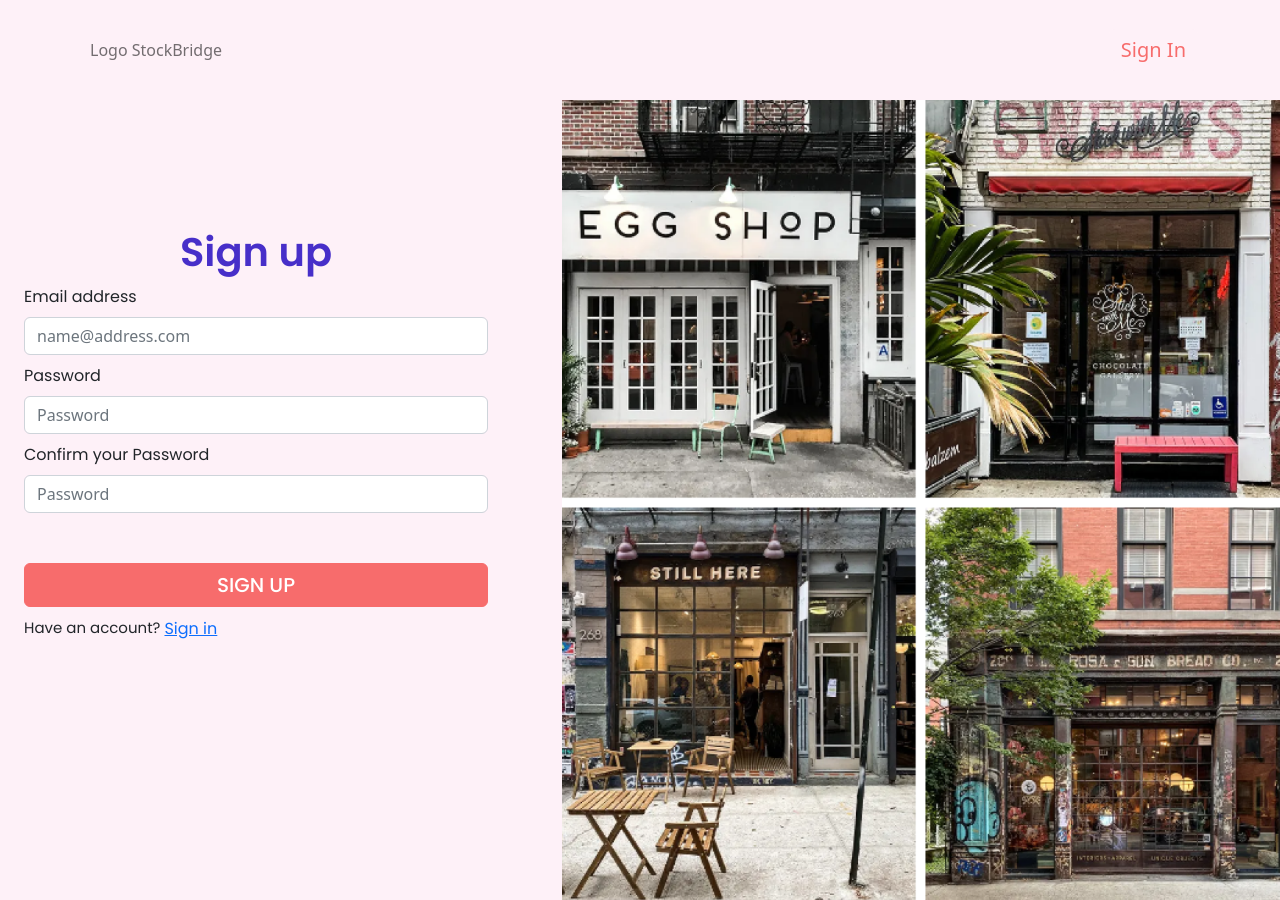
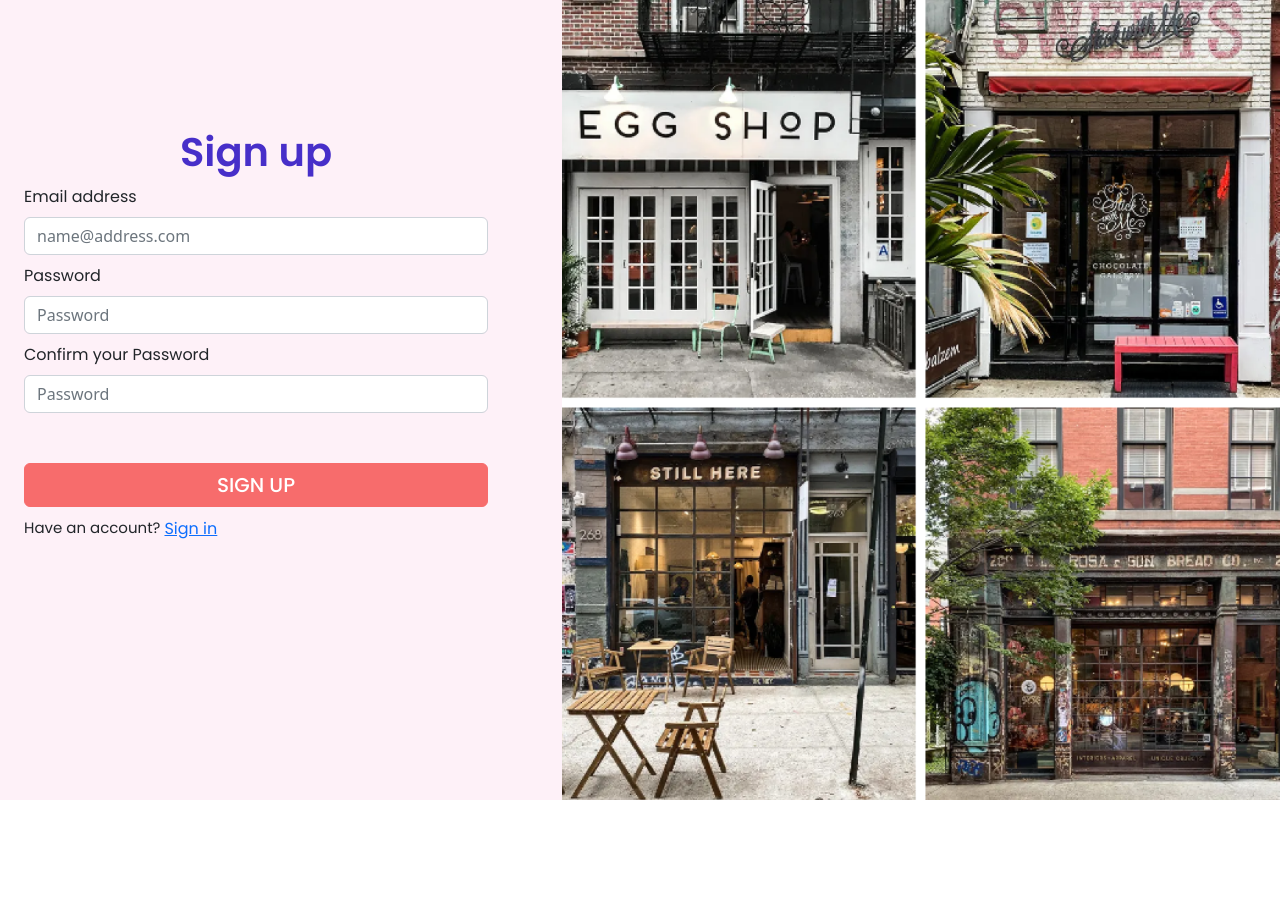
Before and after one commit to lups2000/stockbridge, a React (Create React App) app in the folder client/: page /signUp in a window 1280 px wide. After the commit the page ends 800 px from the top, so only its background shows below. Built offline with nearby package versions, Linux system fonts and the light colour scheme.

Commit message:
put navbar only in the homepage

```diff
--- a/client/src/App.tsx
+++ b/client/src/App.tsx
@@ -1,6 +1,5 @@
 import React from "react";
 import "bootstrap/dist/css/bootstrap.min.css";
-import { Navbar } from "./components/Navbar";
 import { Home } from "./pages/Home";
 import { Routes, Route } from "react-router-dom";
 import { UserInfo } from "./pages/UserInfo";
@@ -9,15 +8,12 @@ import { SignIn } from "./pages/SignIn";
 
 function App() {
   return (
-    <>
-      <Navbar />
     <Routes>
       <Route path="/" element={<Home />} />
       <Route path="/userInfo" element={<UserInfo />} />
       <Route path="/signUp" element={<SignUp />} />
       <Route path="/signIn" element={<SignIn />} />
     </Routes>
-    </>
   );
 }
 
--- a/client/src/components/Navbar.tsx
+++ b/client/src/components/Navbar.tsx
@@ -1,5 +1,5 @@
 import { Button, Container, Nav, Navbar as NavbarBS } from "react-bootstrap";
-import userLogo from "../assets/user-logo.svg";
+//import userLogo from "../assets/user-logo.svg";
 import { useNavigate, NavLink } from "react-router-dom";
 import { palette } from "../utils/colors";
 
--- a/client/src/pages/Home.tsx
+++ b/client/src/pages/Home.tsx
@@ -6,6 +6,7 @@ import howWorks1 from "../assets/howWorks1.svg";
 import howWorks2 from "../assets/howWorks2.svg";
 import howWorks3 from "../assets/howWorks3.svg";
 import { PostOrSearch } from "../components/Home/PostOrSearch";
+import { Navbar } from "../components/Navbar";
 
 const stepDescriptions: { message: string; icon: string }[] = [
   {
@@ -25,6 +26,7 @@ const stepDescriptions: { message: string; icon: string }[] = [
 export function Home() {
   return (
     <>
+      <Navbar />
       <PostOrSearch />
       <div
         style={{
@@ -57,7 +59,7 @@ export function Home() {
           {stepDescriptions.map((step, index) => {
             return (
               <StepDescription
-                number={index+1}
+                number={index + 1}
                 message={step.message}
                 icon={step.icon}
               />
```
Lines whose indentation alone changed are shown as unchanged.
